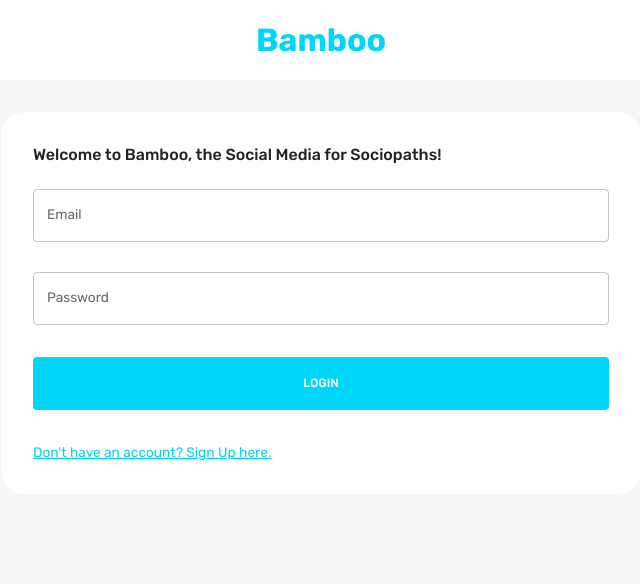
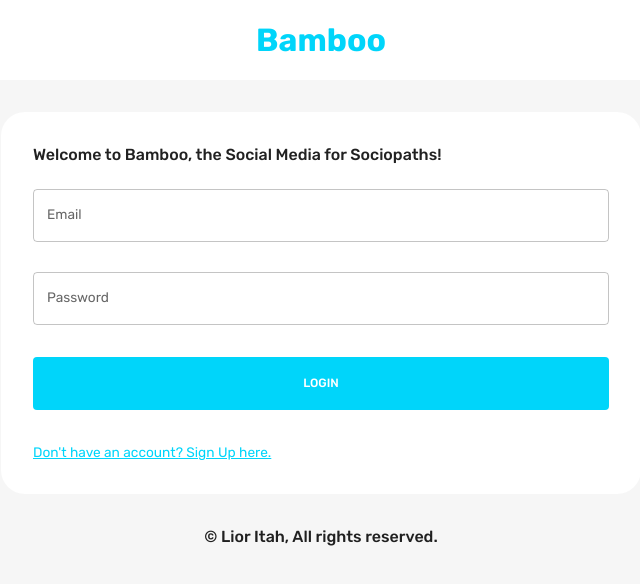
Before and after one commit to lioritah/bamboo-social-network, a React (Create React App) app in the folder client/: page / in a window 1280 px wide. Shown: the top 584 px of the page, without its empty margins (319-959 px from the left). Built offline with nearby package versions, Linux system fonts and the light colour scheme.

Commit message:
first commit

```diff
--- a/client/src/scenes/loginPage/index.jsx
+++ b/client/src/scenes/loginPage/index.jsx
@@ -29,6 +29,14 @@ const LoginPage = () => {
         </Typography>
         <Form />
       </Box>
+      <Typography
+        textAlign="center"
+        fontWeight="500"
+        variant="h5"
+        sx={{ mb: "1.5rem" }}
+      >
+        © Lior Itah, All rights reserved.
+      </Typography>
     </Box>
   );
 };
```
